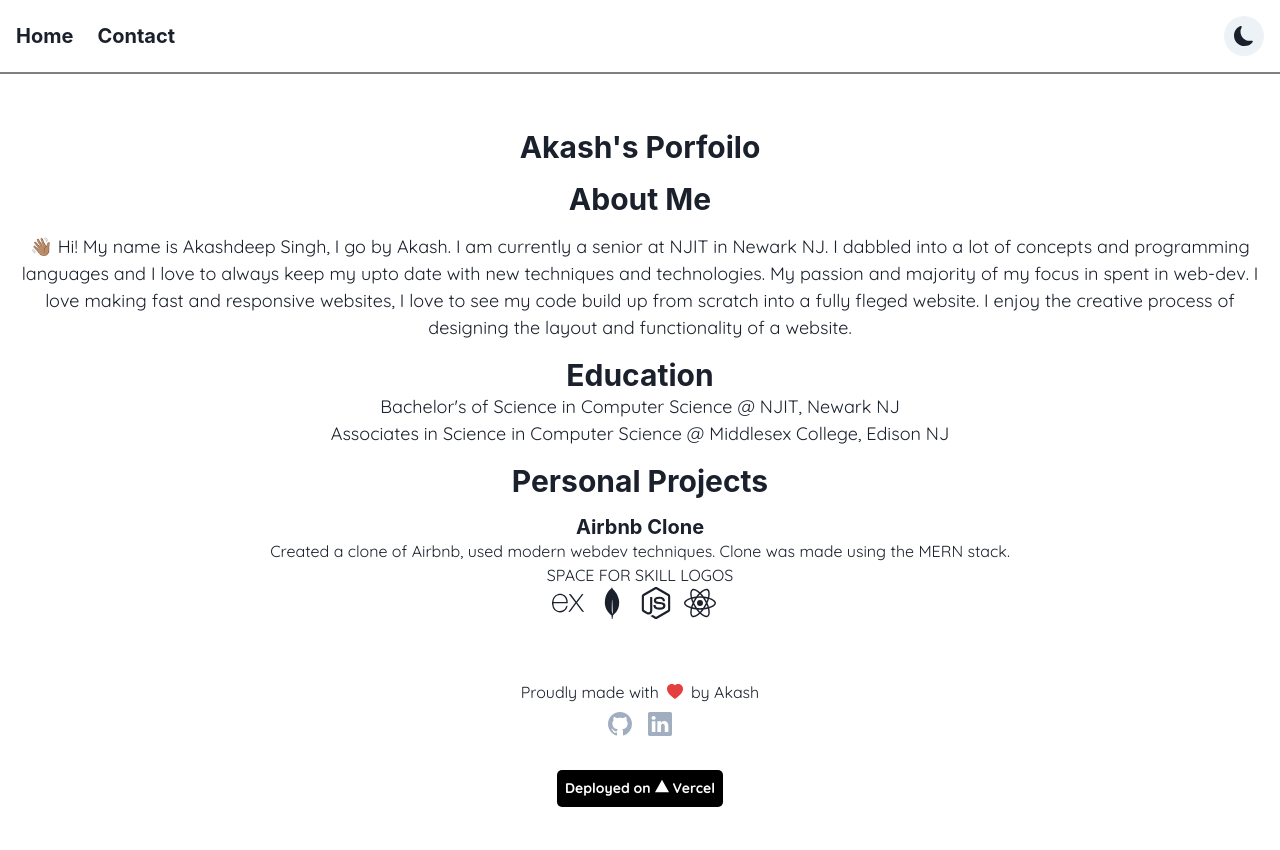
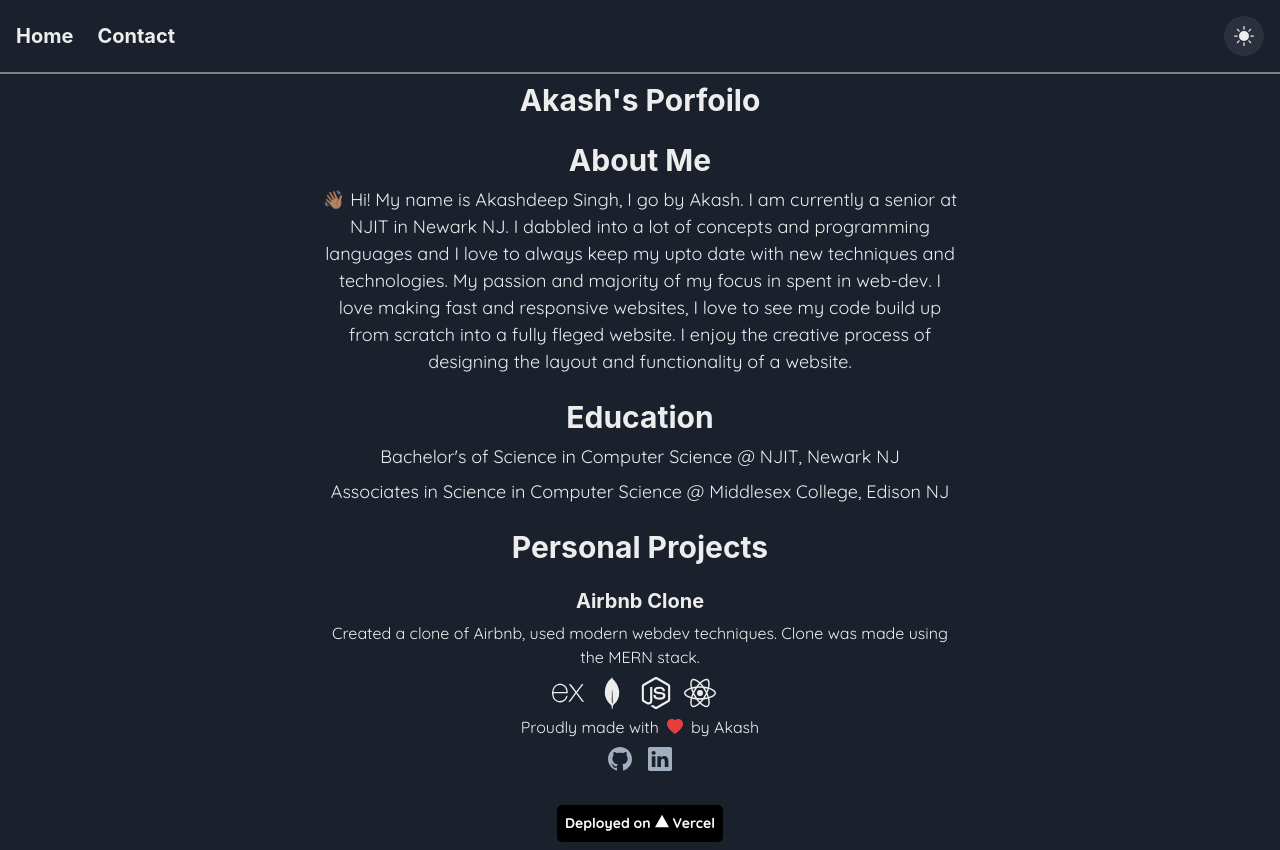
Before and after one commit to singak1/portfolio, a React (Create React App) app: page / in a window 1280 px wide. Before the commit the page ends 815 px from the top, so only its background shows below. Built offline with nearby package versions, Linux system fonts and the light colour scheme.

Commit message:
Auto to dark mode and add a sticky navbar

```diff
--- a/src/App.js
+++ b/src/App.js
@@ -1,4 +1,3 @@
-import Navbar from "./Components/Navbar";
 import { BrowserRouter as Router, Routes, Route } from "react-router-dom";
 import Home from "./Pages/Home";
 import Contact from "./Pages/Contact";
@@ -8,7 +7,6 @@
   return (
     <Router>
       <div className="App">
-        <Navbar />
         <div className="content">
           <Routes>
             <Route path="/" element={ <Home /> } />
--- a/src/Components/AboutMe.js
+++ b/src/Components/AboutMe.js
@@ -3,7 +3,7 @@
 const AboutMe = () => {
     return(
         <div className="about-me">
-            <Heading as='h4' size='lg' p='4'>About Me</Heading>
+            <Heading as='h4' size='lg' p='2'>About Me</Heading>
             <Text fontSize='lg'>👋🏽 Hi! My name is Akashdeep Singh, I go by Akash. I am currently a senior at NJIT in Newark NJ. I dabbled into a lot of
                 concepts and programming languages and I love to always keep my upto date with new techniques and technologies. My passion
                 and majority of my focus in spent in web-dev. I love making fast and responsive websites, I love to see my code build up from
--- a/src/Components/Navbar.js
+++ b/src/Components/Navbar.js
@@ -5,7 +5,7 @@
 const Navbar = () => {
     const { colorMode, toggleColorMode } = useColorMode()
     return (
-        <Flex minWidth='max-content' alignItems='center' gap='2' padding='4' borderBottom='2px' borderBottomColor='GrayText'>
+        <Flex minWidth='max-content' alignItems='center' gap='2' padding='4' borderBottom='2px' borderBottomColor='GrayText' position='sticky' top='0' backdropFilter='blur(6px)' backdropBlur='blur(6px)'>
             <Link to="/"><Heading as='h4' size='md' mr="4">Home</Heading></Link>
             <Link to="/contact"><Heading as='h4' size='md'>Contact</Heading></Link>
             <Spacer />
--- /dev/null
+++ b/src/Components/Theme.js
@@ -0,0 +1,10 @@
+import { extendTheme } from "@chakra-ui/react"
+
+const config = {
+    initialColorMode: 'dark',
+    useSystemColorMode: false,
+}
+
+const Theme = extendTheme({config})
+
+export default Theme
--- a/src/Pages/Contact.js
+++ b/src/Pages/Contact.js
@@ -5,7 +5,8 @@
             Textarea,
             Heading,
             Button,
-            useToast
+            useToast,
+            Stack
         } from "@chakra-ui/react";
 import emailjs from "@emailjs/browser";
 
@@ -99,6 +100,7 @@
 
     return (
         <div className="contact">
+            <Stack w={['100%', '75%', '50%']} alignContent='space-around' m='auto'>
             <Heading as='h4' size='lg'>Contact Me</Heading>
             <FormControl isRequired>
                 <FormLabel>Name</FormLabel>
@@ -121,10 +123,12 @@
                     onChange={(e) => setMessage(e.target.value)}
                     value={message}
                     variant='filled'
+                    minH={['180']}
                 />
                 {isLoading && <Button isLoading loadingText="Submitting" mt='4' colorScheme='blue' size='lg'>Submit</Button>}
                 {!isLoading && <Button mt='4' colorScheme='blue' onClick={handleSubmit} size='lg'>Submit</Button>}
             </FormControl>
+            </Stack>
         </div>
     )
 }
--- a/src/Pages/Home.js
+++ b/src/Pages/Home.js
@@ -1,7 +1,8 @@
 import Skills from "../Components/Skills"
 import AboutMe from "../Components/AboutMe"
-import { Heading, Text } from "@chakra-ui/react"
+import { Heading, Stack, Text } from "@chakra-ui/react"
 import { useEffect } from "react"
+import Navbar from "../Components/Navbar"
 
 const Home = () => {
     useEffect(() => {
@@ -10,7 +11,9 @@
 
     return (
         <div className="home">
-            <Heading as='h2' size='lg'>Akash's Porfoilo</Heading>
+            <Navbar />
+            <Stack w={['100%', '75%', '50%']} alignContent='space-around' m='auto'>
+            <Heading as='h2' size='lg' p='2'>Akash's Porfoilo</Heading>
             <AboutMe />
             <Heading as='h4' size='lg' pt='4'>Education</Heading>
             <Text fontSize='lg'>Bachelor's of Science in Computer Science @ NJIT, Newark NJ</Text>
@@ -19,10 +22,8 @@
             <Heading as='h4' size='lg' p='4'>Personal Projects</Heading>
             <Heading as='h6' size='md'>Airbnb Clone</Heading>
             <p>Created a clone of Airbnb, used modern webdev techniques. Clone was made using the MERN stack.</p>
-            <div className="skillset">
-                SPACE FOR SKILL LOGOS
-                <Skills />
-            </div>
+            <Skills />
+            </Stack>
         </div>
     )
 }
--- a/src/index.css
+++ b/src/index.css
@@ -11,8 +11,6 @@
 }
 
 .content {
-  margin: 40px auto;
-  padding: 15px;
   text-align: center;
 }
 
--- a/src/index.js
+++ b/src/index.js
@@ -2,12 +2,14 @@
 import ReactDOM from 'react-dom/client';
 import './index.css';
 import App from './App';
-import { ChakraProvider } from '@chakra-ui/react';
+import { ChakraProvider, ColorModeScript } from '@chakra-ui/react';
+import Theme from "./Components/Theme";
 
 const root = ReactDOM.createRoot(document.getElementById('root'));
 root.render(
   <React.StrictMode>
-    <ChakraProvider>
+    <ChakraProvider theme={Theme} cssVarsRoot='body'>
+      <ColorModeScript initialColorMode={Theme.config.initialColorMode} />
       <App />
     </ChakraProvider>
   </React.StrictMode>
```
